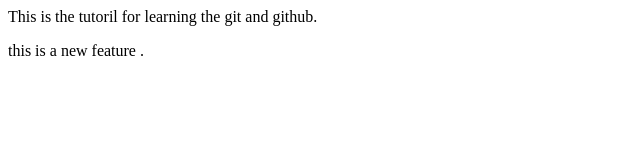
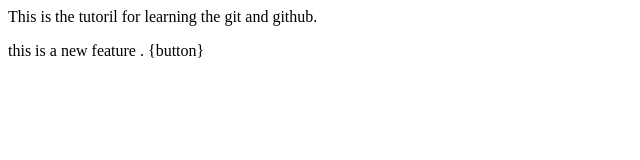
Before and after one commit to satyam19102002/demo, a plain HTML site: page index.html in a window 1280 px wide. Shown: the full height of the page, 0-640 px from the left. Drawn offline with Linux system fonts and the light colour scheme.

Commit message:
Add button

```diff
--- a/index.html
+++ b/index.html
@@ -1,4 +1,4 @@
 <p>This is the tutoril for learning the git and github.</p>
 <p>
-    this is a new feature .
+    this is a new feature . {button}
 </p>
```
